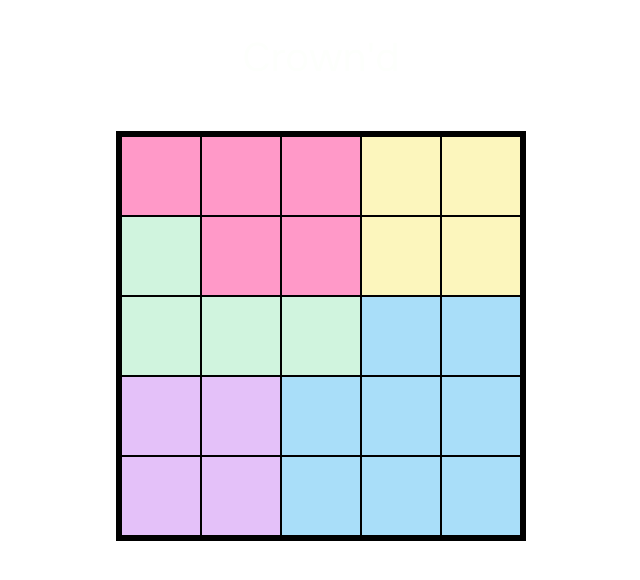
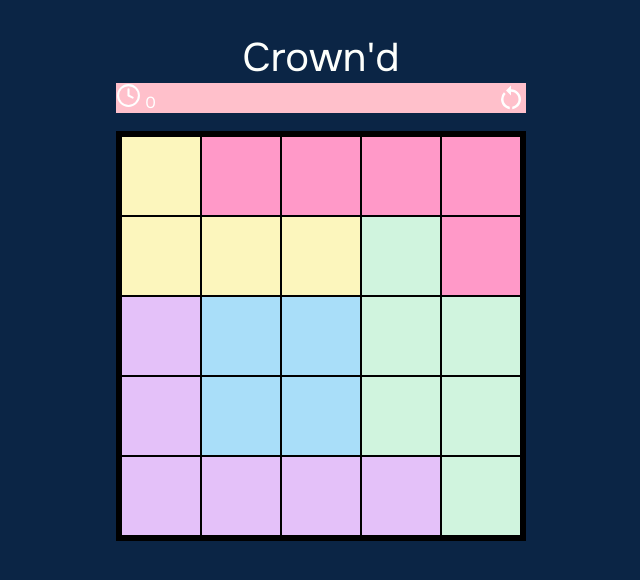
Before and after one commit to MayKhine/crownd, a React (Vite) app: page / in a window 1280 px wide. Shown: the top 580 px of the page, without its empty margins (319-959 px from the left). Built offline with nearby package versions, Linux system fonts and the light colour scheme.

Commit message:
design work

```diff
--- a/src/App.tsx
+++ b/src/App.tsx
@@ -23,7 +23,7 @@ export const App = () => {
 }
 
 const pageContainerStyle: React.CSSProperties = {
-  // backgroundColor: "#0b2545",
+  backgroundColor: "#0b2545",
   width: "100%",
   minHeight: "100vh",
   height: "auto",
--- a/src/components/Board.tsx
+++ b/src/components/Board.tsx
@@ -2,6 +2,8 @@ import { useEffect, useState } from "react"
 import { Grid } from "./Grid"
 import { Popup } from "./Popup"
 import { WinCard } from "./WinCard"
+import { MdRestartAlt } from "react-icons/md"
+import { FiClock } from "react-icons/fi"
 
 export type GridCellType = {
   row: number
@@ -288,8 +290,6 @@ const createPuzzleBlocks = (
 // }
 
 const getInvalidCrownPositions = (playerCrownsArr: GridCellType[]) => {
-  console.log("Get invalid crowns position: ", playerCrownsArr)
-
   const invalid = new Set<string>()
 
   const rowMap = new Map<number, string>()
@@ -362,6 +362,7 @@ type BoardProps = {
   gameSize: number
   colorArr: Array<string>
 }
+
 export const Board = ({ gameSize, colorArr }: BoardProps) => {
   // x: Column
   // y: Row
@@ -369,9 +370,60 @@ export const Board = ({ gameSize, colorArr }: BoardProps) => {
   const initialGridArr = createGameGridArr(gameSize, ".") //fill with .
   const puzzleGridArr = generatePuzzleGridArr(initialGridArr, colorArr)
   createPuzzleBlocks(puzzleGridArr, initialGridArr, gameSize)
-  //puzzle grid arr is not in use
+  const [gameGridArr, setGameGridArr] = useState(initialGridArr)
+  const [playerGridArr, setPlayerGridArr] = useState<
+    Array<{ row: number; col: number; value: string; color?: string }>
+  >([])
+  const [invalidCrownsPosition, setInvalidCrownPosition] =
+    useState<Set<string>>()
+
+  const [toggleWin, setToggleWin] = useState(false)
+  const [toggleRestart, setToggleRestart] = useState(false)
+  const [startTimer, setStartTimer] = useState(false)
+  const [time, setTimeSec] = useState(0)
+  useEffect(() => {
+    const playerCrowns = playerGridArr.filter((cell) => cell.value === "Crown")
+    const invalidPositions = getInvalidCrownPositions(playerCrowns)
+
+    if (playerCrowns.length === gameSize && invalidPositions.size === 0) {
+      setToggleWin(true)
+      setStartTimer(false)
+    } else {
+      setToggleWin(false)
+    }
+
+    setInvalidCrownPosition(invalidPositions)
+  }, [playerGridArr, gameSize])
+
+  useEffect(() => {
+    const initialGridArr = createGameGridArr(gameSize, ".") //fill with .
+    const puzzleGridArr = generatePuzzleGridArr(initialGridArr, colorArr)
+    createPuzzleBlocks(puzzleGridArr, initialGridArr, gameSize)
+
+    setGameGridArr(initialGridArr)
+    setPlayerGridArr([])
+    setToggleWin(false)
+    setInvalidCrownPosition(new Set<string>())
+    setStartTimer(false) //stop the timer
+    setTimeSec(0) // reset the time
+  }, [toggleRestart])
+
+  useEffect(() => {
+    let timer: ReturnType<typeof setInterval>
+
+    if (startTimer) {
+      timer = setInterval(() => {
+        setTimeSec((prev) => prev + 1)
+      }, 1000)
+    }
+
+    return () => clearInterval(timer)
+  }, [startTimer])
 
   const cellClick = (cell: GridCellType, clickType: string) => {
+    if (!startTimer) {
+      setStartTimer(true)
+    }
     // left click: Crown
     if (clickType == "left") {
       // update the invalid set
@@ -445,15 +497,6 @@ export const Board = ({ gameSize, colorArr }: BoardProps) => {
 
         setInvalidCrownPosition(updatedInvalidPositions)
       }
-
-      // if (
-      //   playerCrownsCount(playerGridArr) + 1 == gameSize &&
-      //   updatedInvalidPositions.size == 0
-      // ) {
-      //   setToggleWin(true)
-      // } else {
-      //   setToggleWin(false)
-      // }
     }
 
     // right click: X
@@ -509,31 +552,29 @@ export const Board = ({ gameSize, colorArr }: BoardProps) => {
       }
     }
   }
-
-  const [gameGridArr, setGameGridArr] = useState(initialGridArr)
-  const [playerGridArr, setPlayerGridArr] = useState<
-    Array<{ row: number; col: number; value: string; color?: string }>
-  >([])
-  const [toggleWin, setToggleWin] = useState(false)
-  const [invalidCrownsPosition, setInvalidCrownPosition] =
-    useState<Set<string>>()
-
-  useEffect(() => {
-    const playerCrowns = playerGridArr.filter((cell) => cell.value === "Crown")
-    const invalidPositions = getInvalidCrownPositions(playerCrowns)
-
-    if (playerCrowns.length === gameSize && invalidPositions.size === 0) {
-      setToggleWin(true)
-    } else {
-      setToggleWin(false)
-    }
-
-    setInvalidCrownPosition(invalidPositions)
-  }, [playerGridArr, gameSize])
-
   return (
     <div>
       <div style={{ height: "3rem" }}>
+        <div
+          style={{
+            backgroundColor: "pink",
+            color: "white",
+            display: "flex",
+            justifyContent: "space-between",
+          }}
+        >
+          <div>
+            <FiClock color="white" size={25} /> {time}
+          </div>
+          <MdRestartAlt
+            color="white"
+            size={30}
+            onClick={() => {
+              console.log("restart the game")
+              setToggleRestart(!toggleRestart)
+            }}
+          />
+        </div>
         {toggleWin && (
           <Popup
             closePopup={() => {
--- a/src/components/Grid.tsx
+++ b/src/components/Grid.tsx
@@ -14,7 +14,6 @@ export const Grid = ({
   invalidCrownsPosition,
   gameSize,
 }: GridProps) => {
-  console.log("game size: ", gameSize)
   return (
     <div
       style={{
--- a/src/components/Popup.tsx
+++ b/src/components/Popup.tsx
@@ -31,7 +31,7 @@ const bgStyle: React.CSSProperties = {
 }
 
 const childrenStyle: React.CSSProperties = {
-  backgroundColor: "pink",
+  // backgroundColor: "pink",
   zIndex: 1001,
   marginTop: "10rem",
   height: "max-content",
--- a/src/components/WinCard.tsx
+++ b/src/components/WinCard.tsx
@@ -1,12 +1,22 @@
+import { IoCloseCircleOutline } from "react-icons/io5"
+
 type WinCardProps = {
   closePopup: () => void
   time?: string
 }
 export const WinCard = ({ closePopup, time }: WinCardProps) => {
   return (
-    <div style={{ ...winCardStyle }} onClick={closePopup}>
-      You win
-      {time}
+    <div style={{ ...winCardStyle }}>
+      <IoCloseCircleOutline
+        onClick={closePopup}
+        style={{ ...closeIconStyle }}
+        size={30}
+      />
+
+      <div style={{ ...textContainerStyle }}>
+        <div> You win! </div>
+        <div> time: {time}</div>
+      </div>
     </div>
   )
 }
@@ -16,7 +26,23 @@ const winCardStyle: React.CSSProperties = {
   zIndex: "2",
   width: "15rem",
   height: "10rem",
-  borderRadius: ".5rem",
+  borderRadius: "1rem",
   padding: "1rem",
   boxSizing: "border-box",
+  display: "flex",
+  flexDirection: "column",
 }
+
+const closeIconStyle: React.CSSProperties = {
+  cursor: "pointer",
+  alignSelf: "flex-end",
+}
+
+const textContainerStyle: React.CSSProperties = {
+  display: "flex",
+  height: "100%",
+  flexDirection: "column",
+  justifyContent: "center",
+  alignItems: "center",
+  // backgroundColor: "red",
+}
```
